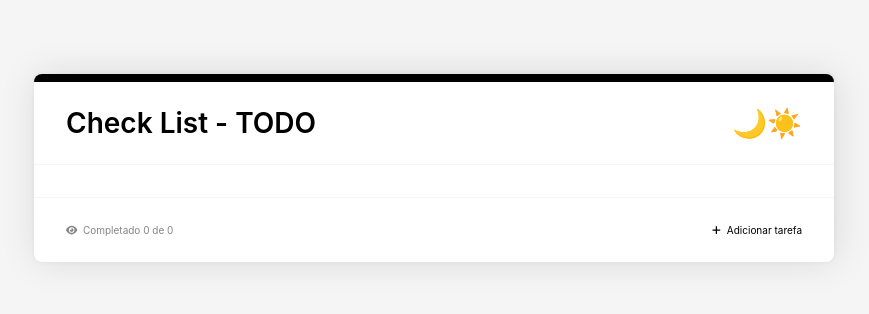
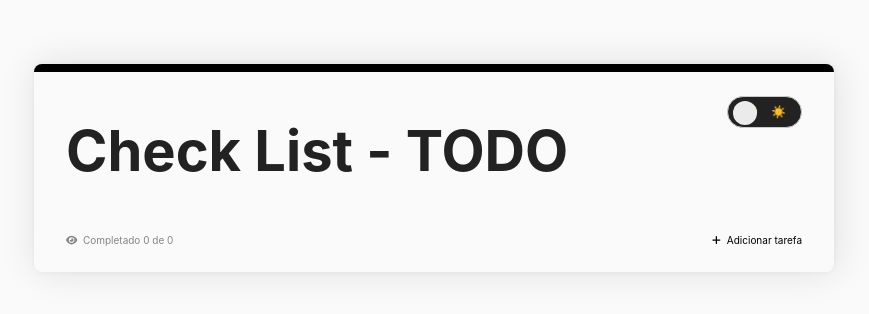
Before and after one commit to fernanduandrade/check-list, a Vue app in the folder vue/: page / in a window 1280 px wide. Shown: the part 232-546 px from the top of the page, without its empty margins (206-1075 px from the left). Built offline with nearby package versions, Linux system fonts and the light colour scheme.

Commit message:
fix: ajuste themes

```diff
--- a/vue/src/App.vue
+++ b/vue/src/App.vue
@@ -8,42 +8,5 @@ import TodoView from '@/views/todos/index.vue'
 </template>
 
 <style lang="scss" src="./styles/_base.scss">
-:root {
-  --background-color-primary: #ebebeb;
-  --background-color-secondary: #fafafa;
-  --accent-color: #cacaca;
-  --text-primary-color: #222;
-  --element-size: 4rem;
-}
 
-/* Define styles for the root window with dark - mode preference */
-:root.dark-theme {
-  --background-color-primary: #1e1e1e;
-  --background-color-secondary: #2d2d30;
-  --accent-color: #3f3f3f;
-  --text-primary-color: #ddd;
-}
-
-p {
-  color: var(--text-primary-color);
-}
-
-.container-center {
-  background-color: var(--background-color-primary);
-  height: 100vh;
-  width: 100vw;
-  display: flex;
-  align-items: center;
-  justify-content: center;
-}
-
-.card {
-  padding: 2rem 4rem;
-  height: 200px;
-  width: 300px;
-  text-align: center;
-  border: 1px solid var(--accent-color);
-  border-radius: 4px;
-  background-color: var(--background-color-secondary);
-}
 </style>
--- a/vue/src/components/ThemeButton/ThemeButton.vue
+++ b/vue/src/components/ThemeButton/ThemeButton.vue
@@ -1,9 +1,8 @@
 <script lang="ts" setup>
 import { ref, onMounted } from 'vue'
-import FontAwesomeIcon from '@/plugins/fa.config';
 onMounted(() => {
     const initUserTheme = getTheme() || getMediaPreference()
-    setTheme2(initUserTheme)
+    setTheme(initUserTheme)
 })
 
 const getTheme = (): Theme => localStorage.getItem('user-theme') as Theme
@@ -15,8 +14,7 @@ const getMediaPreference = (): Theme => {
 }
 type Theme = 'dark-theme' | 'light-theme'
 const userTheme = ref('light-theme')
-const setTheme = ref<Theme>()
-const setTheme2 = (theme: Theme): void => {
+const setTheme = (theme: Theme): void => {
     localStorage.setItem('user-theme', theme)
     userTheme.value = theme
     document.documentElement.className = theme
@@ -24,9 +22,9 @@ const setTheme2 = (theme: Theme): void => {
 const toggleTheme = () => {
     const activeTheme = localStorage.getItem('user-theme');
     if (activeTheme === 'dark-theme') {
-        setTheme.value = 'light-theme'
+        setTheme('light-theme')
     } else {
-        setTheme.value = 'dark-theme'
+        setTheme('dark-theme')
     }
 }
 </script>
@@ -62,13 +60,13 @@ const toggleTheme = () => {
   border-radius: var(--element-size);
   cursor: pointer;
   display: flex;
-  font-size: calc(var(--element-size) * 0.3);
-  height: calc(var(--element-size) * 0.35);
+  font-size: calc(var(--element-size) * 0.2);
+  height: calc(var(--element-size) * 0.5);
   position: relative;
-  padding: calc(var(--element-size) * 0.1);
+  padding: calc(var(--element-size) * 0.25);
   transition: background 0.5s ease;
   justify-content: space-between;
-  width: var(--element-size);
+  width: 7.5rem;
   z-index: 9999999;
 }
 
@@ -77,7 +75,7 @@ const toggleTheme = () => {
   background-color: var(--background-color-primary);
   border-radius: 50%;
   top: calc(var(--element-size) * 0.07);
-  left: calc(var(--element-size) * 0.07);
+  left: calc(var(--element-size) * 0.09);
   height: calc(var(--element-size) * 0.4);
   width: calc(var(--element-size) * 0.4);
   transform: translateX(0);
--- a/vue/src/styles/_base.scss
+++ b/vue/src/styles/_base.scss
@@ -1,12 +1,29 @@
-* {
-    margin: 0;
-    padding: 0;
+:root {
+    --background-color-primary: #ebebeb;
+    --background-color-secondary: #fafafa;
+    --accent-color: #cacaca;
+    --text-primary-color: #222;
+    --element-size: 6rem;
+}
+
+/* Define styles for the root window with dark - mode preference */
+:root.dark-theme {
+    --background-color-primary: #1e1e1e;
+    --background-color-secondary: #2d2d30;
+    --accent-color: #3f3f3f;
+    --text-primary-color: #ddd;
 }
 
 *,
 *::before,
 *::after {
     box-sizing: inherit;
+}
+
+html,
+body {
+    padding: 0;
+    margin: 0;
 }
 
 html {
@@ -16,11 +33,13 @@ html {
 
 body {
     font-family: 'Inter', sans-serif;
-    font-weight: 400;
-    line-height: 1.6;
-    background-color: #F5F5F5;
     display: flex;
     justify-content: center;
     align-items: center;
     height: 100vh;
+    background-color: var(--background-color-secondary);
 }
+
+p,h1,h2,h3,h4,h5 {
+    color: var(--text-primary-color);
+}
--- a/vue/src/views/todos/index.vue
+++ b/vue/src/views/todos/index.vue
@@ -48,7 +48,7 @@ const filteredTodos = computed(
 <template>
   <main class="container">
     <header class="check-list__header">
-      <span>Check List - TODO</span>
+      <h1>Check List - TODO</h1>
       <ThemeButton />
     </header>
     <Divider />
--- a/vue/src/views/todos/styles.scss
+++ b/vue/src/views/todos/styles.scss
@@ -2,12 +2,14 @@
 
 .container {
     border-radius: 8px;
-    background-color: $background-white;
+    background-color: var(--background-color-secondary);
     width: 800px;
     display: flex;
     flex-direction: column;
     border-top: $background-dark 8px solid;
-    box-shadow: 0.3px 0px 4.8px rgba(0, 0, 0, 0.055), 2px 0px 38px rgba(0, 0, 0, 0.11);
+    &:not(:root.dark-theme) {
+        box-shadow: 0.3px 0px 4.8px rgba(0, 0, 0, 0.055), 2px 0px 38px rgba(0, 0, 0, 0.11);
+    }
     z-index: -1;
 }
 
```
